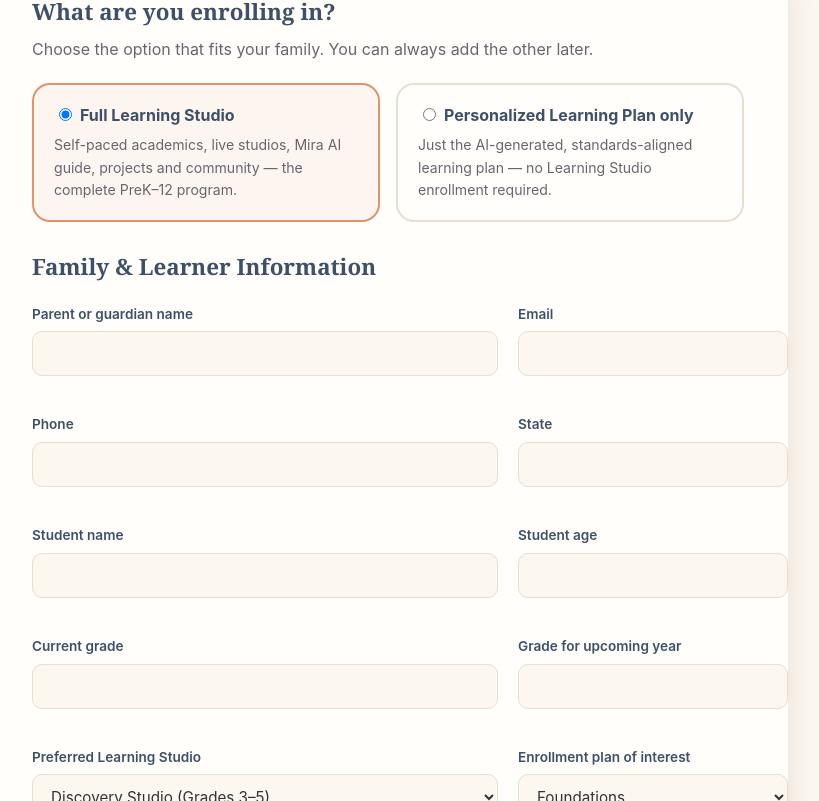
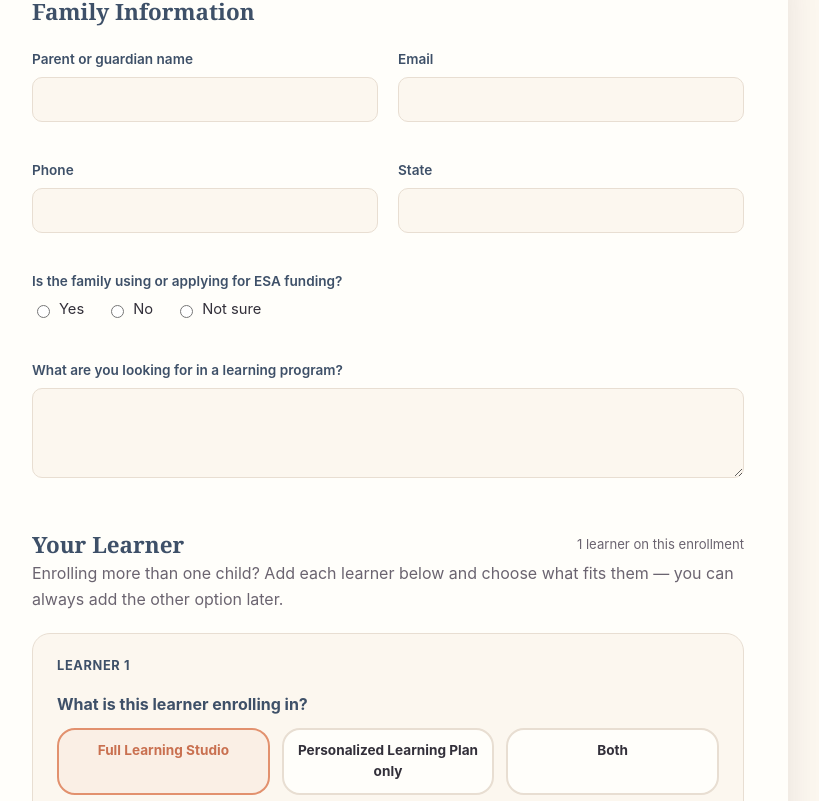
Before and after one commit to dominqueburgess-max/sumira-student-platform, a Next.js app: page /enroll in a window 1280 px wide. Shown: the part 2359-3160 px from the top of the page, without its empty margins (252-1071 px from the left). Built offline with nearby package versions, Linux system fonts and the light colour scheme.

Commit message:
Support multiple learners + PLP/Studio/Both on public enroll form; let already-enrolled parents add another learner

```diff
--- a/src/app/api/enroll/route.ts
+++ b/src/app/api/enroll/route.ts
@@ -1,18 +1,59 @@
 import { NextRequest, NextResponse } from "next/server";
 import { db } from "@/lib/db";
+
+type LearnerInput = {
+  student_name?: string;
+  student_age?: string | number;
+  current_grade?: string;
+  upcoming_grade?: string;
+  enrollment_type?: string;
+  studio?: string;
+  plan?: string;
+  start_date?: string;
+  homeschool?: string;
+  other_school?: string;
+  accommodations?: string;
+};
 
 export async function POST(req: NextRequest) {
   try {
     const body = await req.json();
-    const {
-      enrollment_type, parent_name, email, phone, state, student_name, student_age,
-      current_grade, upcoming_grade, studio, plan, start_date,
-      homeschool, other_school, esa, looking_for, accommodations,
-    } = body;
+    const { parent_name, email, phone, state, esa, looking_for } = body;
 
-    if (!parent_name || !email || !student_name) {
+    // Accept the new multi-learner shape, but fall back to the old
+    // single-learner shape so nothing breaks if an older client posts here.
+    const learners: LearnerInput[] = Array.isArray(body.learners) && body.learners.length > 0
+      ? body.learners
+      : [{
+          student_name: body.student_name,
+          student_age: body.student_age,
+          current_grade: body.current_grade,
+          upcoming_grade: body.upcoming_grade,
+          enrollment_type: body.enrollment_type,
+          studio: body.studio,
+          plan: body.plan,
+          start_date: body.start_date,
+          homeschool: body.homeschool,
+          other_school: body.other_school,
+          accommodations: body.accommodations,
+        }];
+
+    if (!parent_name || !String(parent_name).trim() || !email || !String(email).trim()) {
       return NextResponse.json({ error: "Missing required fields." }, { status: 400 });
     }
+    if (learners.length === 0) {
+      return NextResponse.json({ error: "Add at least one learner." }, { status: 400 });
+    }
+    for (const l of learners) {
+      if (!l.student_name || !String(l.student_name).trim()) {
+        return NextResponse.json({ error: "Missing a learner's name." }, { status: 400 });
+      }
+    }
+
+    for (const l of learners) {
+      const enrollmentType = l.enrollment_type === "personalized_plan" || l.enrollment_type === "both"
+        ? l.enrollment_type
+        : "learning_studio";
 
       await db().sql`
         INSERT INTO enrollment_inquiries (
@@ -20,14 +61,15 @@ export async function POST(req: NextRequest) {
           current_grade, upcoming_grade, studio, plan, start_date,
           homeschool, other_school, esa, looking_for, accommodations
         ) VALUES (
-        ${enrollment_type === "personalized_plan" ? "personalized_plan" : "learning_studio"},
-        ${parent_name}, ${email}, ${phone || null}, ${state || null}, ${student_name},
-        ${student_age ? Number(student_age) : null}, ${current_grade || null}, ${upcoming_grade || null},
-        ${studio || null}, ${plan || null}, ${start_date || null},
-        ${homeschool || null}, ${other_school || null}, ${esa || null},
-        ${looking_for || null}, ${accommodations || null}
+          ${enrollmentType},
+          ${parent_name}, ${email}, ${phone || null}, ${state || null}, ${l.student_name},
+          ${l.student_age ? Number(l.student_age) : null}, ${l.current_grade || null}, ${l.upcoming_grade || null},
+          ${l.studio || null}, ${l.plan || null}, ${l.start_date || null},
+          ${l.homeschool || null}, ${l.other_school || null}, ${esa || null},
+          ${looking_for || null}, ${l.accommodations || null}
         )
       `;
+    }
 
     return NextResponse.json({ ok: true });
   } catch (err) {
--- a/src/components/EnrollForm.tsx
+++ b/src/components/EnrollForm.tsx
@@ -2,26 +2,86 @@
 
 import { useState, FormEvent } from "react";
 
-type EnrollmentType = "learning_studio" | "personalized_plan";
+type EnrollmentType = "learning_studio" | "personalized_plan" | "both";
+
+type Learner = {
+  key: string;
+  student_name: string;
+  student_age: string;
+  current_grade: string;
+  upcoming_grade: string;
+  enrollment_type: EnrollmentType;
+  studio: string;
+  plan: string;
+  start_date: string;
+  homeschool: string;
+  other_school: string;
+  accommodations: string;
+};
+
+let keyCounter = 0;
+function newLearner(): Learner {
+  keyCounter += 1;
+  return {
+    key: `learner-${Date.now()}-${keyCounter}`,
+    student_name: "",
+    student_age: "",
+    current_grade: "",
+    upcoming_grade: "",
+    enrollment_type: "learning_studio",
+    studio: "Discovery Studio (Grades 3–5)",
+    plan: "Foundations",
+    start_date: "",
+    homeschool: "",
+    other_school: "",
+    accommodations: "",
+  };
+}
+
+const typeLabels: Record<EnrollmentType, string> = {
+  learning_studio: "Full Learning Studio",
+  personalized_plan: "Personalized Learning Plan only",
+  both: "Both",
+};
 
 export function EnrollForm() {
   const [status, setStatus] = useState<"idle" | "submitting" | "success" | "error">("idle");
   const [errorMessage, setErrorMessage] = useState("");
-  const [enrollmentType, setEnrollmentType] = useState<EnrollmentType>("learning_studio");
+  const [parentName, setParentName] = useState("");
+  const [email, setEmail] = useState("");
+  const [phone, setPhone] = useState("");
+  const [state, setState] = useState("");
+  const [esa, setEsa] = useState("");
+  const [lookingFor, setLookingFor] = useState("");
+  const [learners, setLearners] = useState<Learner[]>([newLearner()]);
+  const [submittedCount, setSubmittedCount] = useState(1);
+
+  function updateLearner(key: string, patch: Partial<Learner>) {
+    setLearners((prev) => prev.map((l) => (l.key === key ? { ...l, ...patch } : l)));
+  }
+
+  function addLearner() {
+    setLearners((prev) => [...prev, newLearner()]);
+  }
+
+  function removeLearner(key: string) {
+    setLearners((prev) => (prev.length > 1 ? prev.filter((l) => l.key !== key) : prev));
+  }
 
   async function handleSubmit(e: FormEvent<HTMLFormElement>) {
     e.preventDefault();
-    const form = e.currentTarget;
-    const data = new FormData(form);
 
-    const parent_name = String(data.get("parent_name") || "").trim();
-    const email = String(data.get("email") || "").trim();
-    const student_name = String(data.get("student_name") || "").trim();
-
-    if (!parent_name || !email || !student_name) {
+    if (!parentName.trim() || !email.trim()) {
       setStatus("error");
-      setErrorMessage("Please fill in your name, email, and your student's name.");
+      setErrorMessage("Please fill in your name and email.");
       return;
+    }
+    for (const l of learners) {
+      if (!l.student_name.trim()) {
+        setStatus("error");
+        setErrorMessage("Please fill in a name for each learner.");
+        return;
+      }
     }
 
     setStatus("submitting");
@@ -32,23 +92,25 @@ export function EnrollForm() {
         method: "POST",
         headers: { "Content-Type": "application/json" },
         body: JSON.stringify({
-          enrollment_type: enrollmentType,
-          parent_name,
+          parent_name: parentName,
           email,
-          phone: data.get("phone"),
-          state: data.get("state"),
-          student_name,
-          student_age: data.get("student_age"),
-          current_grade: data.get("current_grade"),
-          upcoming_grade: data.get("upcoming_grade"),
-          studio: enrollmentType === "learning_studio" ? data.get("studio") : "Personalized Learning Plan only",
-          plan: enrollmentType === "learning_studio" ? data.get("plan") : "Personalized Learning Plan only",
-          start_date: data.get("start_date"),
-          homeschool: data.get("homeschool"),
-          other_school: data.get("other_school"),
-          esa: data.get("esa"),
-          looking_for: data.get("looking_for"),
-          accommodations: data.get("accommodations"),
+          phone,
+          state,
+          esa,
+          looking_for: lookingFor,
+          learners: learners.map((l) => ({
+            student_name: l.student_name,
+            student_age: l.student_age,
+            current_grade: l.current_grade,
+            upcoming_grade: l.upcoming_grade,
+            enrollment_type: l.enrollment_type,
+            studio: l.enrollment_type === "personalized_plan" ? "Personalized Learning Plan only" : l.studio,
+            plan: l.enrollment_type === "personalized_plan" ? "Personalized Learning Plan only" : l.plan,
+            start_date: l.start_date,
+            homeschool: l.homeschool,
+            other_school: l.other_school,
+            accommodations: l.accommodations,
+          })),
         }),
       });
 
@@ -57,8 +119,8 @@ export function EnrollForm() {
         throw new Error(body.error || "Something went wrong. Please try again.");
       }
 
+      setSubmittedCount(learners.length);
       setStatus("success");
-      form.reset();
     } catch (err) {
       setStatus("error");
       setErrorMessage(err instanceof Error ? err.message : "Something went wrong. Please try again.");
@@ -70,9 +132,8 @@ export function EnrollForm() {
       <div className="pillow" style={{ textAlign: "center" }}>
         <h3 style={{ marginTop: 0 }}>Welcome to the Su Mira family!</h3>
         <p style={{ marginBottom: 0 }}>
-          We&rsquo;ve received your family&rsquo;s information. A Su Mira team member will follow up
-          by email within one to two business days with next steps
-          {enrollmentType === "learning_studio" ? " and a recommended Learning Studio and plan." : " for your Personalized Learning Plan."}
+          We&rsquo;ve received your family&rsquo;s information{submittedCount > 1 ? ` for all ${submittedCount} learners` : ""}.
+          A Su Mira team member will follow up by email within one to two business days with next steps and a recommended plan for {submittedCount > 1 ? "each learner" : "your learner"}.
         </p>
       </div>
     );
@@ -80,81 +141,96 @@ export function EnrollForm() {
 
   return (
     <form className="enroll" onSubmit={handleSubmit}>
-      <h3 style={{ marginBottom: 12 }}>What are you enrolling in?</h3>
-      <p style={{ marginTop: 0, marginBottom: 20, color: "var(--warm-gray)" }}>
-        Choose the option that fits your family. You can always add the other later.
+      <h3 style={{ marginBottom: 24 }}>Family Information</h3>
+      <div className="form-grid">
+        <div className="field"><label>Parent or guardian name</label><input type="text" value={parentName} onChange={(e) => setParentName(e.target.value)} required /></div>
+        <div className="field"><label>Email</label><input type="email" value={email} onChange={(e) => setEmail(e.target.value)} required /></div>
+        <div className="field"><label>Phone</label><input type="tel" value={phone} onChange={(e) => setPhone(e.target.value)} /></div>
+        <div className="field"><label>State</label><input type="text" value={state} onChange={(e) => setState(e.target.value)} required /></div>
+        <div className="field">
+          <label>Is the family using or applying for ESA funding?</label>
+          <div className="radio-row">
+            <label><input type="radio" name="esa" value="yes" checked={esa === "yes"} onChange={() => setEsa("yes")} /> Yes</label>
+            <label><input type="radio" name="esa" value="no" checked={esa === "no"} onChange={() => setEsa("no")} /> No</label>
+            <label><input type="radio" name="esa" value="unsure" checked={esa === "unsure"} onChange={() => setEsa("unsure")} /> Not sure</label>
+          </div>
+        </div>
+        <div className="field full"><label>What are you looking for in a learning program?</label><textarea value={lookingFor} onChange={(e) => setLookingFor(e.target.value)} /></div>
+      </div>
+
+      <div style={{ display: "flex", alignItems: "center", justifyContent: "space-between", marginTop: 36, marginBottom: 4 }}>
+        <h3 style={{ margin: 0 }}>Your Learner{learners.length > 1 ? "s" : ""}</h3>
+        <span style={{ fontSize: "0.82rem", color: "var(--warm-gray)" }}>{learners.length} learner{learners.length > 1 ? "s" : ""} on this enrollment</span>
+      </div>
+      <p style={{ marginTop: 4, marginBottom: 20, color: "var(--warm-gray)" }}>
+        Enrolling more than one child? Add each learner below and choose what fits them &mdash; you can always add the other option later.
       </p>
+
+      {learners.map((l, idx) => (
         <div
+          key={l.key}
           style={{
-          display: "grid",
-          gridTemplateColumns: "1fr 1fr",
-          gap: 16,
-          marginBottom: 32,
+            border: "1px solid var(--border)",
+            borderRadius: "var(--radius-md)",
+            padding: "22px 24px",
+            marginBottom: 20,
+            background: "var(--cream)",
           }}
         >
+          <div style={{ display: "flex", alignItems: "center", justifyContent: "space-between", marginBottom: 16 }}>
+            <strong style={{ color: "var(--plum)", textTransform: "uppercase", fontSize: "0.8rem", letterSpacing: "0.05em" }}>Learner {idx + 1}</strong>
+            {learners.length > 1 && (
+              <button
+                type="button"
+                onClick={() => removeLearner(l.key)}
+                style={{ background: "none", border: "none", color: "var(--terracotta-dark)", fontWeight: 600, fontSize: "0.82rem", cursor: "pointer", padding: 0 }}
+              >
+                Remove this learner
+              </button>
+            )}
+          </div>
+
+          <p style={{ margin: "0 0 10px", fontWeight: 700, color: "var(--plum)" }}>What is this learner enrolling in?</p>
+          <div style={{ display: "grid", gridTemplateColumns: "1fr 1fr 1fr", gap: 12, marginBottom: 22 }}>
+            {(["learning_studio", "personalized_plan", "both"] as EnrollmentType[]).map((val) => (
               <label
+                key={val}
                 style={{
                   display: "block",
                   cursor: "pointer",
-            border: `2px solid ${enrollmentType === "learning_studio" ? "var(--terracotta)" : "var(--border)"}`,
+                  textAlign: "center",
+                  border: `2px solid ${l.enrollment_type === val ? "var(--terracotta)" : "var(--border)"}`,
                   borderRadius: "var(--radius-md)",
-            padding: "18px 20px",
-            background: enrollmentType === "learning_studio" ? "rgba(226,145,110,0.08)" : "var(--ivory)",
+                  padding: "10px 8px",
+                  fontSize: "0.85rem",
+                  fontWeight: 700,
+                  color: l.enrollment_type === val ? "var(--terracotta-dark)" : "var(--charcoal)",
+                  background: l.enrollment_type === val ? "rgba(226,145,110,0.08)" : "var(--ivory)",
                 }}
               >
                 <input
                   type="radio"
-            name="enrollment_type_choice"
-            value="learning_studio"
-            checked={enrollmentType === "learning_studio"}
-            onChange={() => setEnrollmentType("learning_studio")}
-            style={{ marginRight: 8 }}
+                  name={`enrollment_type-${l.key}`}
+                  checked={l.enrollment_type === val}
+                  onChange={() => updateLearner(l.key, { enrollment_type: val })}
+                  style={{ display: "none" }}
                 />
-          <strong style={{ color: "var(--plum)" }}>Full Learning Studio</strong>
-          <p style={{ margin: "6px 0 0", fontSize: "0.88rem" }}>
-            Self-paced academics, live studios, Mira AI guide, projects and community — the complete PreK&ndash;12 program.
-          </p>
+                {typeLabels[val]}
               </label>
-        <label
-          style={{
-            display: "block",
-            cursor: "pointer",
-            border: `2px solid ${enrollmentType === "personalized_plan" ? "var(--terracotta)" : "var(--border)"}`,
-            borderRadius: "var(--radius-md)",
-            padding: "18px 20px",
-            background: enrollmentType === "personalized_plan" ? "rgba(226,145,110,0.08)" : "var(--ivory)",
-          }}
-        >
-          <input
-            type="radio"
-            name="enrollment_type_choice"
-            value="personalized_plan"
-            checked={enrollmentType === "personalized_plan"}
-            onChange={() => setEnrollmentType("personalized_plan")}
-            style={{ marginRight: 8 }}
-          />
-          <strong style={{ color: "var(--plum)" }}>Personalized Learning Plan only</strong>
-          <p style={{ margin: "6px 0 0", fontSize: "0.88rem" }}>
-            Just the AI-generated, standards-aligned learning plan &mdash; no Learning Studio enrollment required.
-          </p>
-        </label>
+            ))}
           </div>
 
-      <h3 style={{ marginBottom: 24 }}>Family &amp; Learner Information</h3>
           <div className="form-grid">
-        <div className="field"><label>Parent or guardian name</label><input type="text" name="parent_name" required /></div>
-        <div className="field"><label>Email</label><input type="email" name="email" required /></div>
-        <div className="field"><label>Phone</label><input type="tel" name="phone" /></div>
-        <div className="field"><label>State</label><input type="text" name="state" required /></div>
-        <div className="field"><label>Student name</label><input type="text" name="student_name" required /></div>
-        <div className="field"><label>Student age</label><input type="number" name="student_age" min={3} max={19} /></div>
-        <div className="field"><label>Current grade</label><input type="text" name="current_grade" /></div>
-        <div className="field"><label>Grade for upcoming year</label><input type="text" name="upcoming_grade" /></div>
-        {enrollmentType === "learning_studio" && (
+            <div className="field"><label>Student name</label><input type="text" value={l.student_name} onChange={(e) => updateLearner(l.key, { student_name: e.target.value })} required /></div>
+            <div className="field"><label>Student age</label><input type="number" min={3} max={19} value={l.student_age} onChange={(e) => updateLearner(l.key, { student_age: e.target.value })} /></div>
+            <div className="field"><label>Current grade</label><input type="text" value={l.current_grade} onChange={(e) => updateLearner(l.key, { current_grade: e.target.value })} /></div>
+            <div className="field"><label>Grade for upcoming year</label><input type="text" value={l.upcoming_grade} onChange={(e) => updateLearner(l.key, { upcoming_grade: e.target.value })} /></div>
+
+            {(l.enrollment_type === "learning_studio" || l.enrollment_type === "both") && (
               <>
                 <div className="field">
                   <label>Preferred Learning Studio</label>
-              <select name="studio" defaultValue="Discovery Studio (Grades 3–5)">
+                  <select value={l.studio} onChange={(e) => updateLearner(l.key, { studio: e.target.value })}>
                     <option>Discovery Studio (Grades 3–5)</option>
                     <option>Venture Studio (Grades 6–12)</option>
                     <option>Wonder Studio (PreK–2) — Coming Oct 2026, waitlist only</option>
@@ -166,7 +242,7 @@ export function EnrollForm() {
                 </div>
                 <div className="field">
                   <label>Enrollment plan of interest</label>
-              <select name="plan" defaultValue="Foundations">
+                  <select value={l.plan} onChange={(e) => updateLearner(l.key, { plan: e.target.value })}>
                     <option>Foundations</option>
                     <option>Flex (Most Popular)</option>
                     <option>Signature</option>
@@ -175,32 +251,35 @@ export function EnrollForm() {
                 </div>
               </>
             )}
-        <div className="field"><label>Preferred start date</label><input type="date" name="start_date" /></div>
+
+            <div className="field"><label>Preferred start date</label><input type="date" value={l.start_date} onChange={(e) => updateLearner(l.key, { start_date: e.target.value })} /></div>
             <div className="field">
               <label>Does the learner currently homeschool?</label>
               <div className="radio-row">
-            <label><input type="radio" name="homeschool" value="yes" /> Yes</label>
-            <label><input type="radio" name="homeschool" value="no" /> No</label>
+                <label><input type="radio" name={`homeschool-${l.key}`} checked={l.homeschool === "yes"} onChange={() => updateLearner(l.key, { homeschool: "yes" })} /> Yes</label>
+                <label><input type="radio" name={`homeschool-${l.key}`} checked={l.homeschool === "no"} onChange={() => updateLearner(l.key, { homeschool: "no" })} /> No</label>
               </div>
             </div>
             <div className="field">
               <label>Is the learner currently enrolled in another school?</label>
               <div className="radio-row">
-            <label><input type="radio" name="other_school" value="yes" /> Yes</label>
-            <label><input type="radio" name="other_school" value="no" /> No</label>
+                <label><input type="radio" name={`other_school-${l.key}`} checked={l.other_school === "yes"} onChange={() => updateLearner(l.key, { other_school: "yes" })} /> Yes</label>
+                <label><input type="radio" name={`other_school-${l.key}`} checked={l.other_school === "no"} onChange={() => updateLearner(l.key, { other_school: "no" })} /> No</label>
               </div>
             </div>
-        <div className="field">
-          <label>Is the family using or applying for ESA funding?</label>
-          <div className="radio-row">
-            <label><input type="radio" name="esa" value="yes" /> Yes</label>
-            <label><input type="radio" name="esa" value="no" /> No</label>
-            <label><input type="radio" name="esa" value="unsure" /> Not sure</label>
+            <div className="field full"><label>Does the learner require specific accommodations?</label><textarea value={l.accommodations} onChange={(e) => updateLearner(l.key, { accommodations: e.target.value })} /></div>
           </div>
         </div>
-        <div className="field full"><label>What are you looking for in a learning program?</label><textarea name="looking_for" /></div>
-        <div className="field full"><label>Does the learner require specific accommodations?</label><textarea name="accommodations" /></div>
-      </div>
+      ))}
+
+      <button
+        type="button"
+        onClick={addLearner}
+        className="btn btn-outline"
+        style={{ marginBottom: 28 }}
+      >
+        + Add another learner
+      </button>
 
       {status === "error" && (
         <p style={{ color: "var(--terracotta-dark)", fontWeight: 600, marginTop: 12 }}>{errorMessage}</p>
```
Also changed, not shown: src/app/(app)/parent-portal/dashboard/page.tsx (+8 -0 lines), src/app/(app)/parent-portal/enroll/page.tsx (+15 -2 lines). Lines whose indentation alone changed are shown as unchanged.
